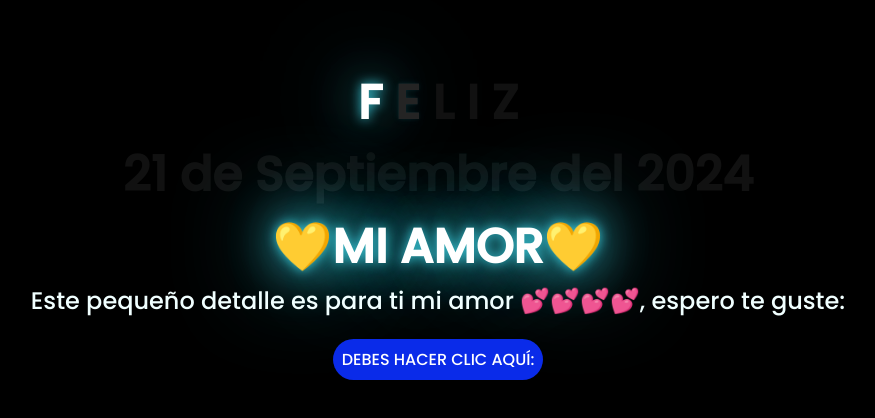
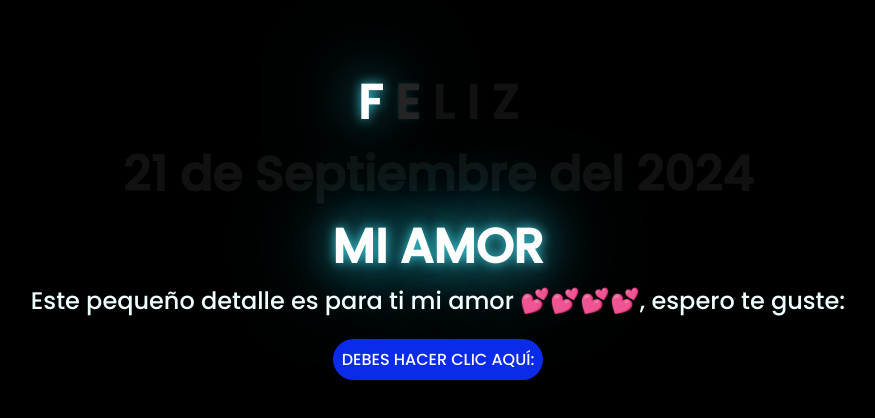
Before and after one commit to Yimy1990/diadelamor, a plain HTML site: page index.html in a window 1280 px wide. Shown: the part 112-530 px from the top of the page, without its empty margins (210-1085 px from the left). Drawn offline with Linux system fonts and the light colour scheme.

Commit message:
Actualizar index.html

```diff
--- a/index.html
+++ b/index.html
@@ -20,7 +20,7 @@
         <span>Z<br></span>
 
         <span>21 de Septiembre del 2024<br></span>
-        <span>💛MI AMOR💛</span>
+        <span>MI AMOR</span>
     </div>
     <div class="description">
         <span>Este pequeño detalle es para ti mi amor 💕💕💕💕, espero te guste:</span>
```
